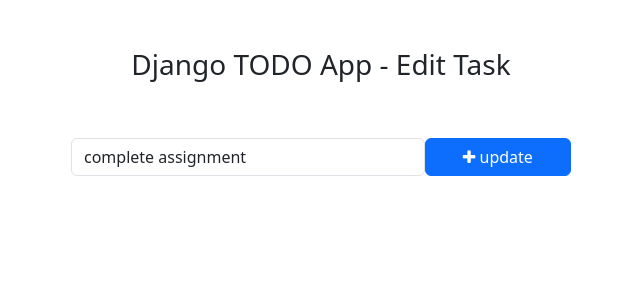
After one commit to keshab051/TO-DOapp, a Django app: page /todo/edit_task/1/ in a window 1280 px wide. The commit adds this page. Shown: the top 300 px of the page, without its empty margins (319-959 px from the left). Run offline with Django 5.2, Linux system fonts and the light colour scheme; data comes from the database, SQL or seed files in the repository; both versions use the stored data as it was after the commit.

Commit message:
update and delete funtionality added

```diff
--- /dev/null
+++ b/templates/edit_task.html
@@ -0,0 +1,28 @@
+<!DOCTYPE html>
+<html lang="en">
+<head>
+    <meta charset="UTF-8">
+    <meta name="viewport" content="width=device-width, initial-scale=1.0">
+
+    <!-- Bootstrap -->
+    <link href="https://cdn.jsdelivr.net/npm/bootstrap@5.3.0-alpha1/dist/css/bootstrap.min.css" rel="stylesheet" integrity="sha384-GLhlTQ8iRABdZLl6O3oVMWSktQOp6b7In1Zl3/Jr59b6EGGoI1aFkw7cmDA6j6gD" crossorigin="anonymous">
+    <script src="https://cdn.jsdelivr.net/npm/bootstrap@5.3.0-alpha1/dist/js/bootstrap.bundle.min.js" integrity="sha384-w76AqPfDkMBDXo30jS1Sgez6pr3x5MlQ1ZAGC+nuZB+EYdgRZgiwxhTBTkF7CXvN" crossorigin="anonymous"></script>
+    <!-- Font Awesome Icons -->
+    <link rel="stylesheet" href="https://cdnjs.cloudflare.com/ajax/libs/font-awesome/4.7.0/css/font-awesome.min.css">
+    <title>Edit Task - Django TODO App</title>
+</head>
+<body>
+    <div class="container">
+        <h3 class="pt-5 pb-5 text-center">Django TODO App - Edit Task</h3>
+        <form action="{% url 'edit_task' task1.pk %}" method="POST" style="width: 500px; margin: auto;" >
+                    {% csrf_token %}
+                    <div class="form-group">
+                        <span style="display: flex;">
+                            <input type="text" name="task" class="form-control" placeholder="Add a task" value="{{task1}}">
+                            <button class="btn btn-primary" type="submit" style="width: 200px;"><i class="fa fa-plus"></i> update</button>
+                        </span>
+                    </div>
+                </form>
+    </div>
+</body>
+</html>
--- a/templates/home.html
+++ b/templates/home.html
@@ -32,8 +32,8 @@
                         {{task.task}}
                         <span style="position: relative; float: right;">
                             <a href="{% url 'mark_as_done' task.pk %}" class="btn btn-success"><i class="fa fa-check"></i> Mark as Done</a>
-                            <a class="btn btn-danger"><i class="fa fa-trash"></i></a>
-                            <a class="btn btn-primary"><i class="fa fa-pencil"></i></a>
+                            <a href="{% url 'delete_task' task.pk %}" class="btn btn-danger"><i class="fa fa-trash"></i></a>
+                            <a href="{% url 'edit_task' task.pk %}" class="btn btn-primary"><i class="fa fa-pencil"></i></a>
                         </span>
                     </div>
                 </div>
--- a/todo/urls.py
+++ b/todo/urls.py
@@ -4,4 +4,6 @@ urlpatterns = [
     path('/addtask/',views.AddTask,name='AddTask'),
     path('/mark_as_done/<int:pk>',views.mark_as_done,name='mark_as_done'),
     path('/mark_as_undo/<int:pk>',views.mark_as_undo,name='mark_as_undo'),
+    path('/edit_task/<int:pk>/',views.edit_task,name='edit_task'),
+    path('/delete_task/<int:pk>/',views.delete_task,name='delete_task'),
 ]
--- a/todo/views.py
+++ b/todo/views.py
@@ -19,4 +19,21 @@ def mark_as_undo(request,pk):
     undo_task.is_completed = False
     undo_task.save()
     return redirect('home')
-    # return HttpResponse('from mark_as_undo')
+
+def edit_task(request,pk):
+    get_task = get_object_or_404(Task,pk=pk)
+    if request.method == 'POST':
+        updated_task = request.POST['task']
+        get_task.task = updated_task
+        get_task.save()
+        return redirect('home')
+    else:
+        context = {
+            'task1':get_task,
+        }
+    return render(request,'edit_task.html',context)
+
+def delete_task(request,pk):
+    get_task = get_object_or_404(Task,pk=pk)
+    get_task.delete()
+    return redirect('home')
```
Also changed, not shown: db.sqlite3.
